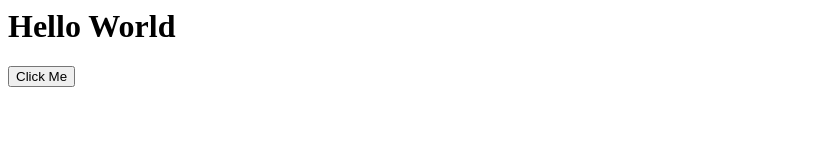
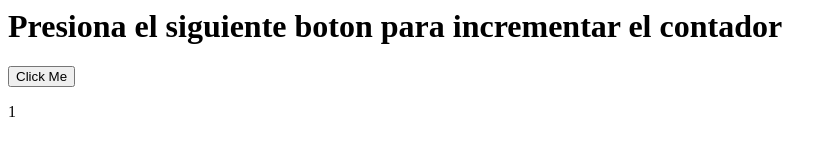
Before and after one commit to basgomcesar/PROYECTOADMIN, a plain HTML site: page index.html in a window 1280 px wide. Both pictures are taken after a click on the button "Click Me". Shown: the whole page, without its empty margins (0-837 px from the left). Drawn offline with Linux system fonts and the light colour scheme.

Commit message:
agregar contador

```diff
--- a/index.html
+++ b/index.html
@@ -6,8 +6,9 @@
     <script src="index.js" defer></script>
 </head>
 <body>
-    <h1>Hello World</h1>
+    <h1>Presiona el siguiente boton para incrementar el contador</h1>
     <button id="miBoton">Click Me</button>
+    <p id="contador">0</p>
 
 </body>
 </html>
--- a/index.js
+++ b/index.js
@@ -1,5 +1,8 @@
 document.getElementById("miBoton").addEventListener("click", presionarBoton);
+const contador = document.getElementById("contador");
 
 function presionarBoton() {
-  alert("¡Hola, mundo!");
+    let valor = parseInt(contador.innerHTML);
+    valor++;
+    contador.innerHTML = valor;
 }
```
